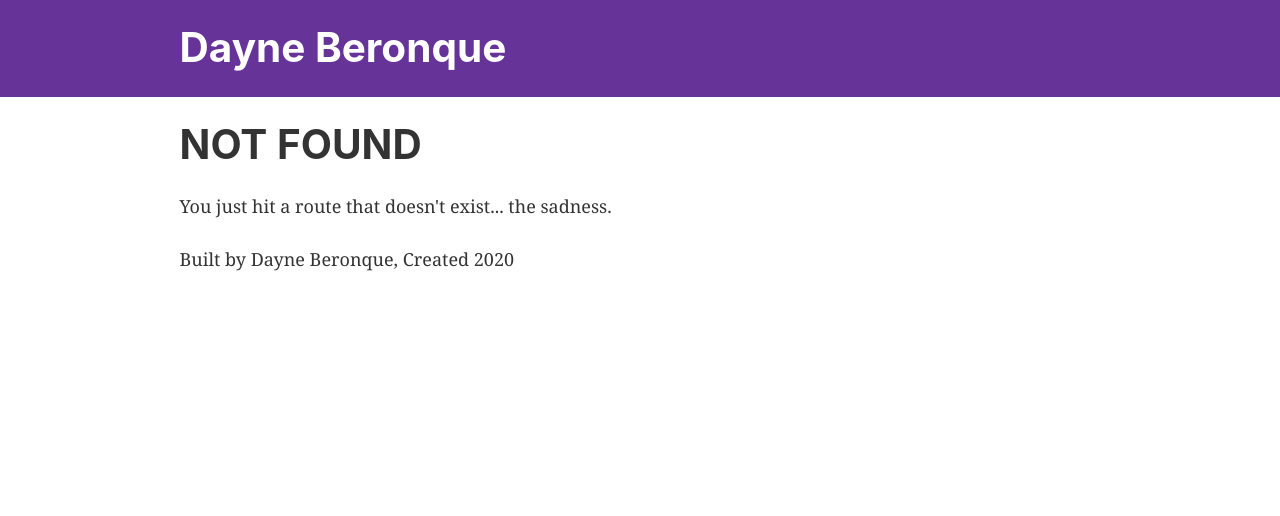
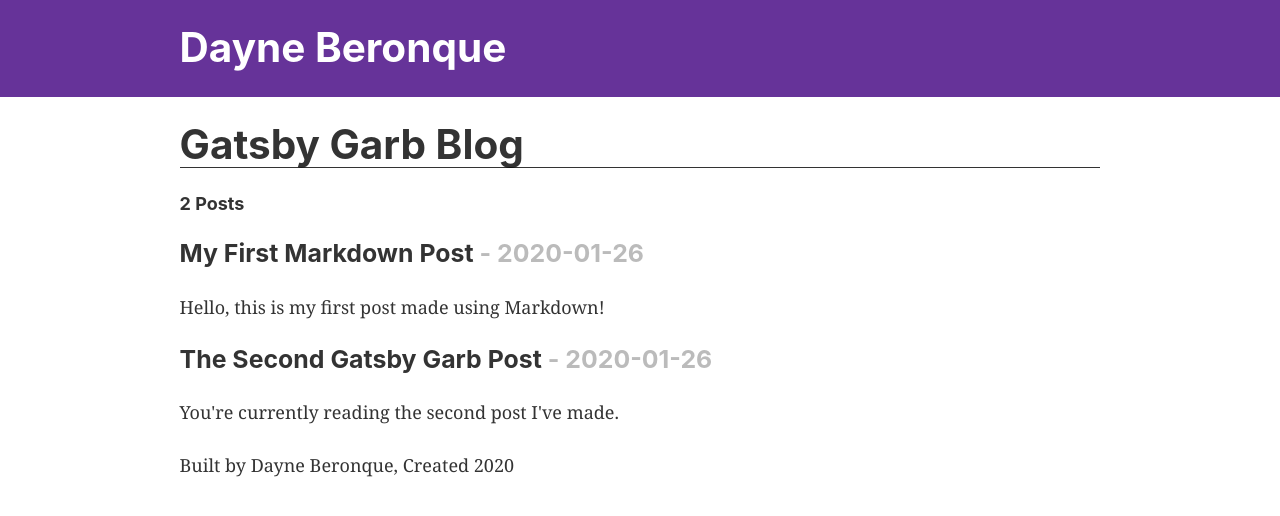
Before and after one commit to dayneyulber/gatsbyblog, a Gatsby site: page /blog in a window 1280 px wide. Before the commit this address had no page. Built offline with nearby package versions, Linux system fonts and the light colour scheme; Gatsby itself is replaced by a stand-in of ours.

Commit message:
first set of blog posts

```diff
--- a/gatsby-config.js
+++ b/gatsby-config.js
@@ -12,6 +12,14 @@ module.exports = {
       options: {
         name: `images`,
         path: `${__dirname}/src/images`,
+      },
+    },
+    `gatsby-transformer-remark`,
+    {
+      resolve: `gatsby-source-filesystem`,
+      options: {
+        name: `pages`,
+        path: `${__dirname}/src/pages`,
       },
     },
     `gatsby-transformer-sharp`,
--- a/package.json
+++ b/package.json
@@ -12,6 +12,7 @@
     "gatsby-plugin-react-helmet": "^3.1.16",
     "gatsby-plugin-sharp": "^2.3.5",
     "gatsby-source-filesystem": "^2.1.40",
+    "gatsby-transformer-remark": "^2.6.48",
     "gatsby-transformer-sharp": "^2.3.7",
     "prop-types": "^15.7.2",
     "react": "^16.12.0",
--- /dev/null
+++ b/src/pages/blog.js
@@ -0,0 +1,42 @@
+import React from 'react'
+import { StaticQuery, graphql } from 'gatsby'
+
+import Layout from '../components/layout'
+
+const getMarkdownPosts = graphql`{
+  allMarkdownRemark {
+    totalCount
+    edges {
+      node{
+        frontmatter {
+          title
+          date
+        }
+        excerpt
+      }
+    }
+  }
+}`
+
+export default () => (
+    <Layout>
+        <div>
+           <h1 style ={{ display: 'inlineBlock', borderBottom: '1px solid' }}>Gatsby Garb Blog</h1>
+           <StaticQuery
+               query={getMarkdownPosts}
+               render={data => (
+                <>
+                    <h4>{data.allMarkdownRemark.totalCount} Posts</h4>
+                    {data.allMarkdownRemark.edges.map(({ node }) => (
+                        <div key={node.id}>
+                            <h3>{node.frontmatter.title} <span style={{ color: '#bbb'}}>- {node.frontmatter.date}</span>
+                            </h3>
+                            <p>{node.excerpt}</p>
+                        </div>
+                    ))}
+                </>
+               )}
+           />
+        </div>
+    </Layout>
+)
--- /dev/null
+++ b/src/pages/post-one.md
@@ -0,0 +1,6 @@
+---
+title: "My First Markdown Post"
+date: "2020-01-26"
+---
+
+Hello, this is my first post made using Markdown!
--- /dev/null
+++ b/src/pages/post-two.md
@@ -0,0 +1,6 @@
+---
+title: "The Second Gatsby Garb Post"
+date: "2020-01-26"
+---
+
+You're currently reading the second post I've made.
```
Also changed, not shown: src/pages/posts/page-3.js (+43 -2 lines), 1 other file.
